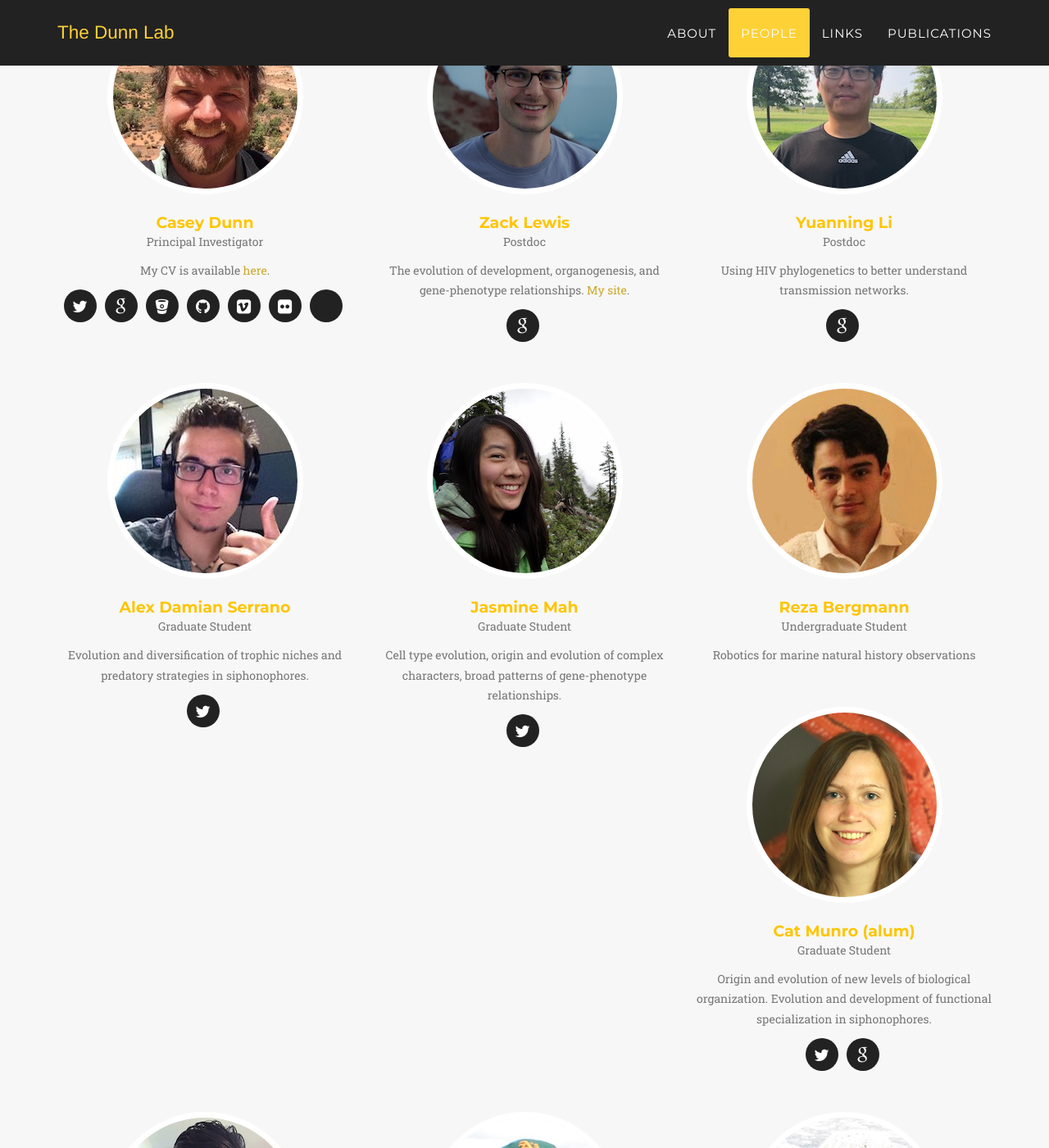
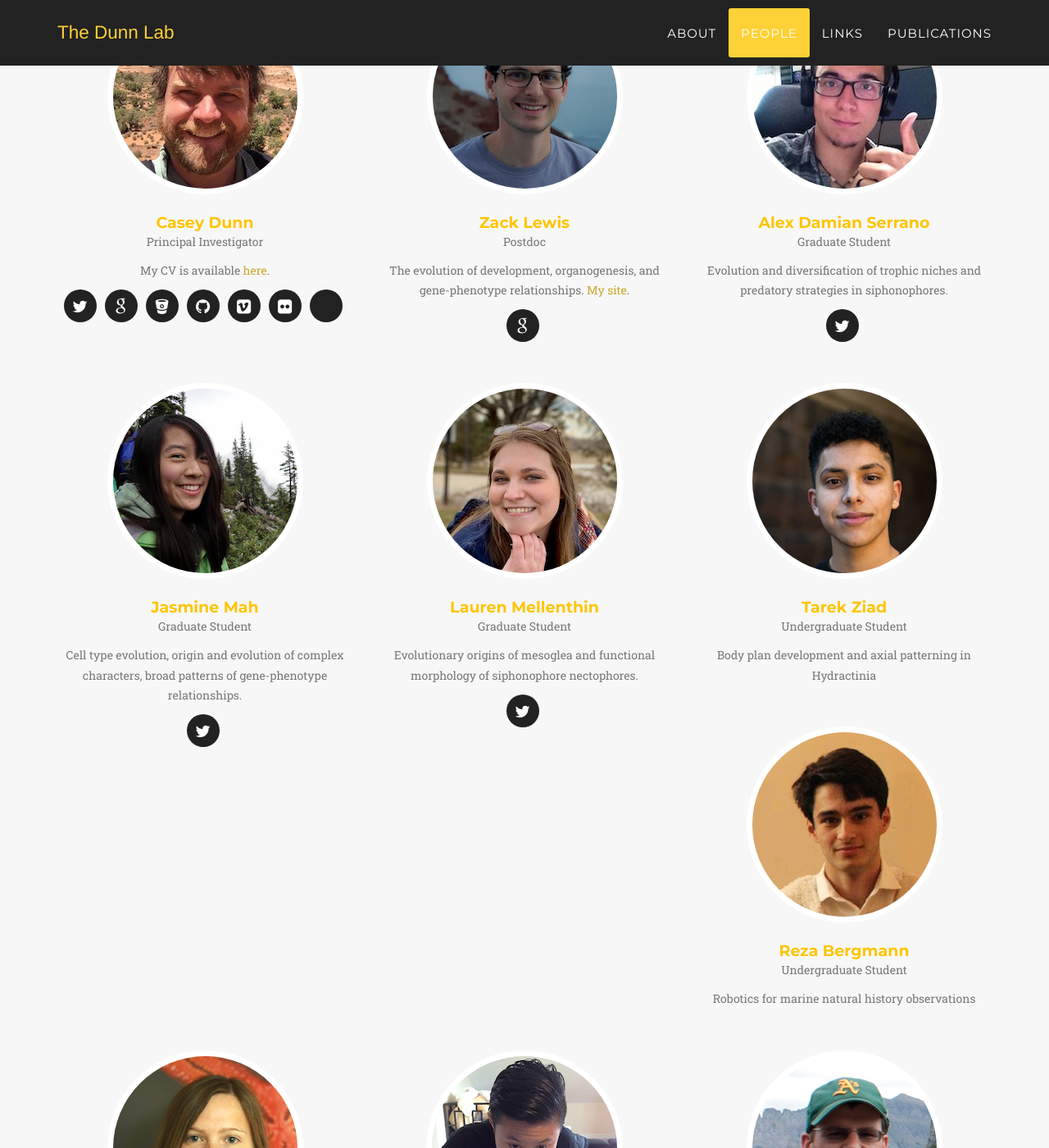
Before and after one commit to caseywdunn/caseywdunn.github.io, a Jekyll site: the page built from index.html, in a window 1280 px wide and 1400 px high, scrolled down 4158 px. Shown: the whole window at 82% size. Built offline with Jekyll 4.4.1, drawn with Linux system fonts in a browser that asks for light colours; some web fonts are replaced; some of the changed text lies outside the part shown.

Commit message:
added tarek and lauren

```diff
--- a/_config.yml
+++ b/_config.yml
@@ -43,14 +43,6 @@ people:
     - title: google
       url: http://scholar.google.com/citations?user=uHN9MicAAAAJ
 
-- name: Yuanning Li
-  pic: li
-  position: Postdoc
-  description: Using HIV phylogenetics to better understand transmission networks.
-  social:
-    - title: google
-      url: http://scholar.google.com/citations?user=uHN9MicAAAAJ
-
 - name: Alex Damian Serrano
   pic: alex
   position: Graduate Student
@@ -66,6 +58,20 @@ people:
   social:
     - title: twitter
       url: https://twitter.com/jasminelmah
+
+- name: Lauren Mellenthin
+  pic: Lauren
+  position: Graduate Student
+  description: Evolutionary origins of mesoglea and functional morphology of siphonophore nectophores.
+  social:
+    - title: twitter
+      url: https://twitter.com/LaurMellenthin
+
+- name: Tarek Ziad
+  pic: tarek
+  position: Undergraduate Student
+  description: Body plan development and axial patterning in Hydractinia
+  social:
 
 - name: Reza Bergmann
   pic: reza
@@ -106,6 +112,14 @@ people:
   position: Graduate Student
   description: Impacts of organic matter inputs and sea ice retreat on marine bacterial community structure in Antarctica.
   social:
+
+- name: Yuanning Li (alum, 2019)
+  pic: li
+  position: Postdoc
+  description: Using HIV phylogenetics to better understand transmission networks.
+  social:
+    - title: google
+      url: http://scholar.google.com/citations?user=uHN9MicAAAAJ
 
 - name: Felipe Zapata (alum, 2016)
   pic: felipe
```
Also changed, not shown: img/team/Tarek.jpg (added), img/team/lauren.jpg (added).
